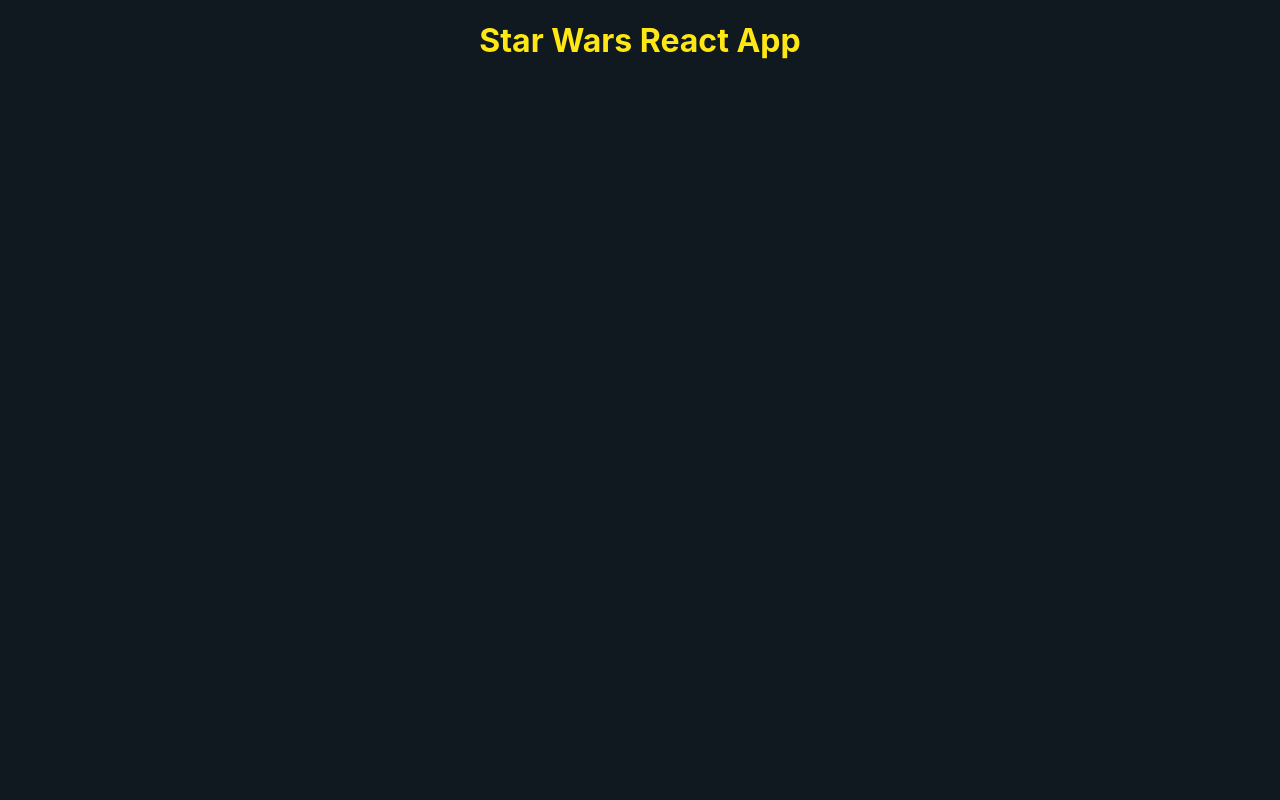
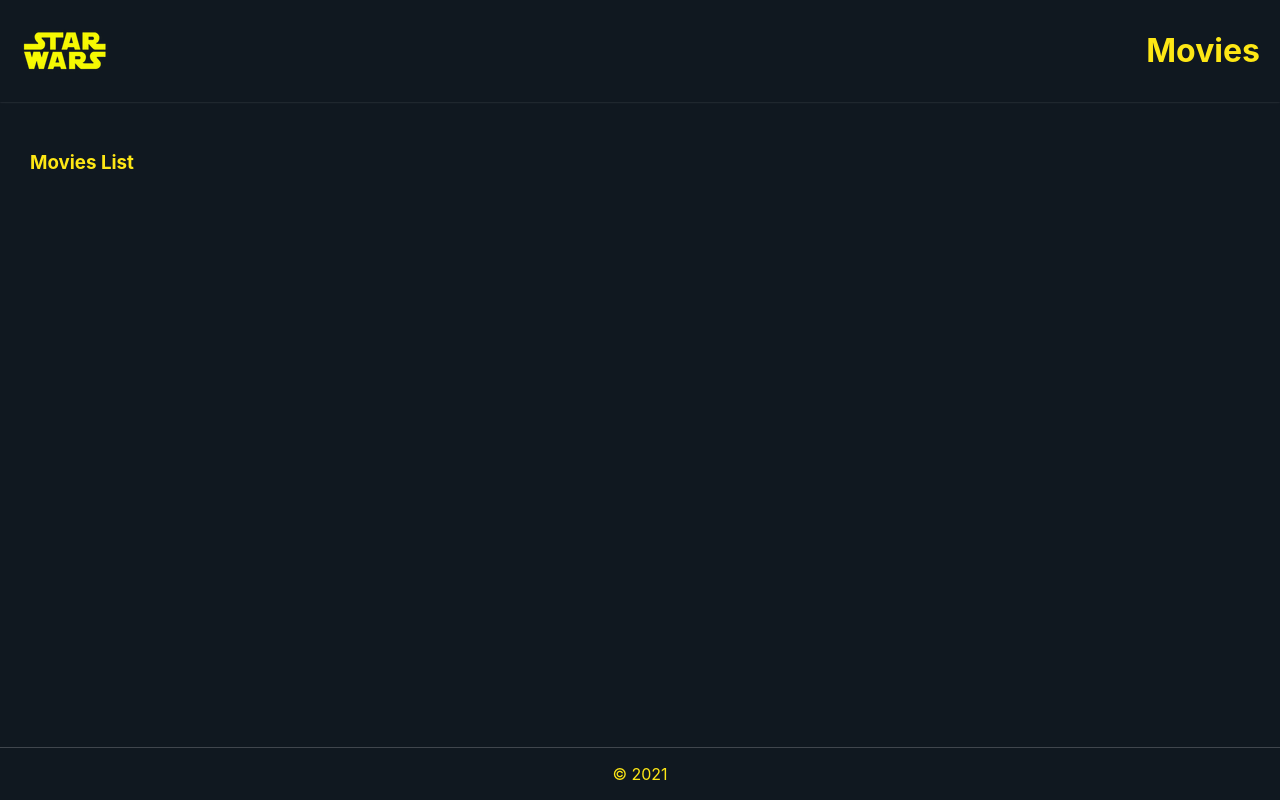
Before and after one commit to ayodeleopetumo/star-wars-app, a React (Create React App) app: page / in a window 1280 px wide. Built offline with nearby package versions, Linux system fonts and the light colour scheme.

Commit message:
Create basic layout and components (#2)
* create basic layout and components

* install prettier

* add prettier config file

```diff
--- a/src/App.css
+++ b/src/App.css
@@ -1,5 +1,7 @@
 .container {
+  height: 100%;
   display: flex;
-  justify-content: center;
+  flex-direction: column;
   align-items: center;
+  justify-content: space-between;
 }
--- a/src/App.tsx
+++ b/src/App.tsx
@@ -2,12 +2,19 @@
 
 import './App.css';
 
+// Components
+import Header from './components/Header';
+import Footer from './components/Footer';
+import MoviesList from './components/MoviesList';
+
 const App: React.FC = () => {
   return (
-    <div className="container">
-      <h1>Star Wars React App</h1>
+    <div className='container'>
+      <Header />
+      <MoviesList />
+      <Footer />
     </div>
   );
-}
+};
 
 export default App;
--- /dev/null
+++ b/src/components/Footer/index.tsx
@@ -0,0 +1,13 @@
+import React from 'react';
+
+import './style.scss';
+
+const Footer: React.FC = () => {
+  return (
+    <footer className='footer'>
+      <p className='footer__copyright'>&copy; 2021</p>
+    </footer>
+  );
+};
+
+export default Footer;
--- /dev/null
+++ b/src/components/Footer/style.scss
@@ -0,0 +1,8 @@
+.footer {
+  width: 100%;
+  border-top: 1px solid rgba(255, 255, 255, 0.2);
+
+  &__copyright {
+    text-align: center;
+  }
+}
--- /dev/null
+++ b/src/components/Header/index.tsx
@@ -0,0 +1,15 @@
+import React from 'react';
+
+import './style.scss';
+import logo from '../../assets/images/logo-yellow-small.png';
+
+const Header: React.FC = () => {
+  return (
+    <header className='header'>
+      <img className='header__logo' src={logo} alt='Star Wars logo' height='44px' />
+      <h1 className='hedaer__title'>Movies</h1>
+    </header>
+  );
+};
+
+export default Header;
--- /dev/null
+++ b/src/components/Header/style.scss
@@ -0,0 +1,8 @@
+.header {
+  width: 100%;
+  display: flex;
+  align-items: center;
+  justify-content: space-between;
+  padding: 10px 20px;
+  box-shadow: 0 0 2px 0 rgba(255, 255, 255, 0.2);
+}
--- /dev/null
+++ b/src/components/MoviesList/index.tsx
@@ -0,0 +1,13 @@
+import React from 'react';
+
+import './style.scss';
+
+const MoviesList: React.FC = () => {
+  return (
+    <section className='movies-list'>
+      <h3>Movies List</h3>
+    </section>
+  );
+};
+
+export default MoviesList;
--- /dev/null
+++ b/src/components/MoviesList/style.scss
@@ -0,0 +1,5 @@
+.movies-list {
+  width: 100%;
+  height: 100%;
+  padding: 30px;
+}
--- a/src/index.css
+++ b/src/index.css
@@ -1,20 +1,33 @@
 :root {
   --black: #101820;
-  --yellow: #FEE715;
+  --yellow: #fee715;
+}
+
+*,
+*::before,
+*::after {
+  box-sizing: border-box;
+}
+
+html,
+body {
+  height: 100%;
 }
 
 body {
   margin: 0;
   background-color: var(--black);
   color: var(--yellow);
-  font-family: -apple-system, BlinkMacSystemFont, 'Segoe UI', 'Roboto', 'Oxygen',
-    'Ubuntu', 'Cantarell', 'Fira Sans', 'Droid Sans', 'Helvetica Neue',
-    sans-serif;
+  font-family: -apple-system, BlinkMacSystemFont, 'Segoe UI', 'Roboto', 'Oxygen', 'Ubuntu', 'Cantarell', 'Fira Sans',
+    'Droid Sans', 'Helvetica Neue', sans-serif;
   -webkit-font-smoothing: antialiased;
   -moz-osx-font-smoothing: grayscale;
 }
 
 code {
-  font-family: source-code-pro, Menlo, Monaco, Consolas, 'Courier New',
-    monospace;
+  font-family: source-code-pro, Menlo, Monaco, Consolas, 'Courier New', monospace;
 }
+
+#root {
+  height: 100%;
+}
```
Also changed, not shown: package.json (+6 -4 lines), 2 other files (tests, documents, lock files or other folders).
